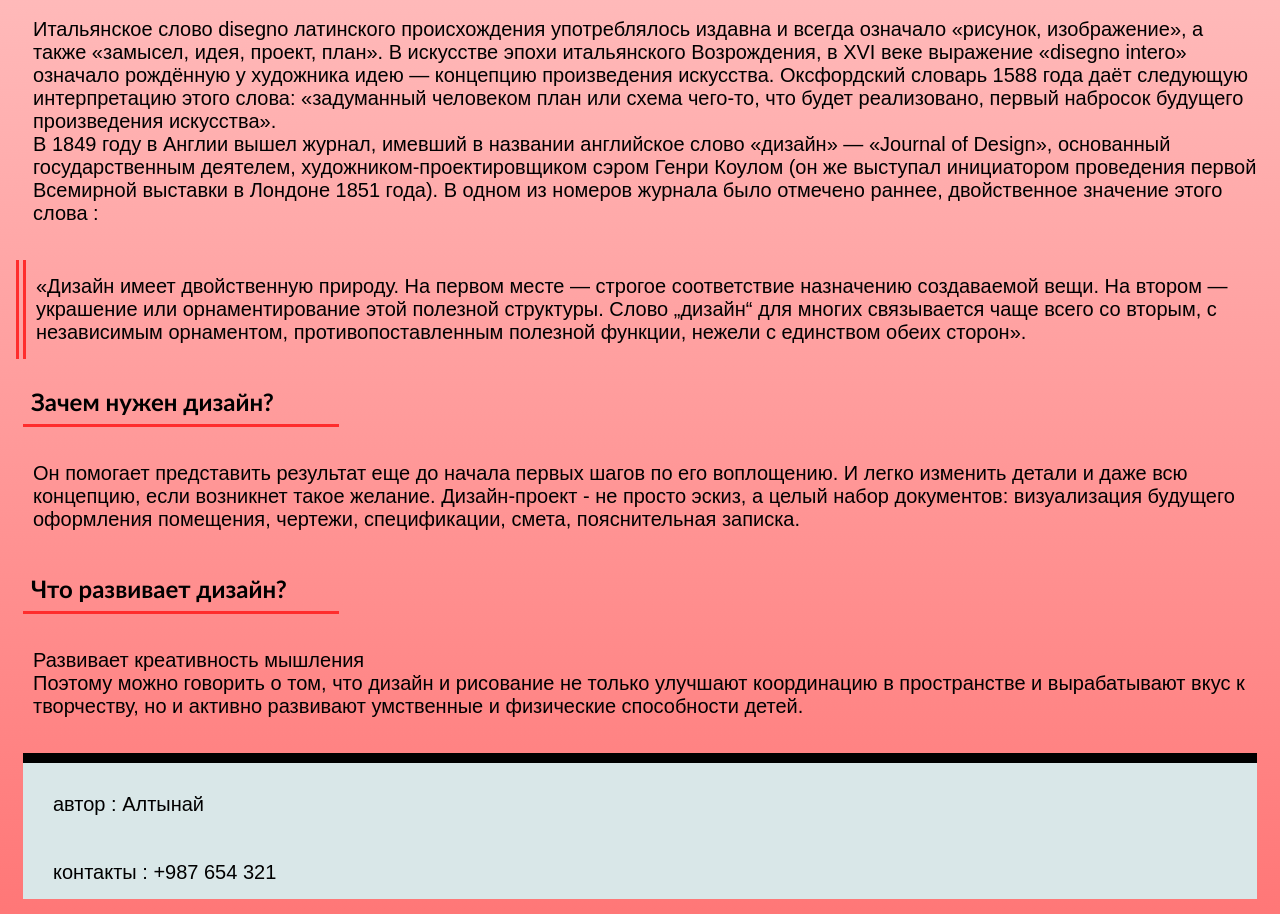
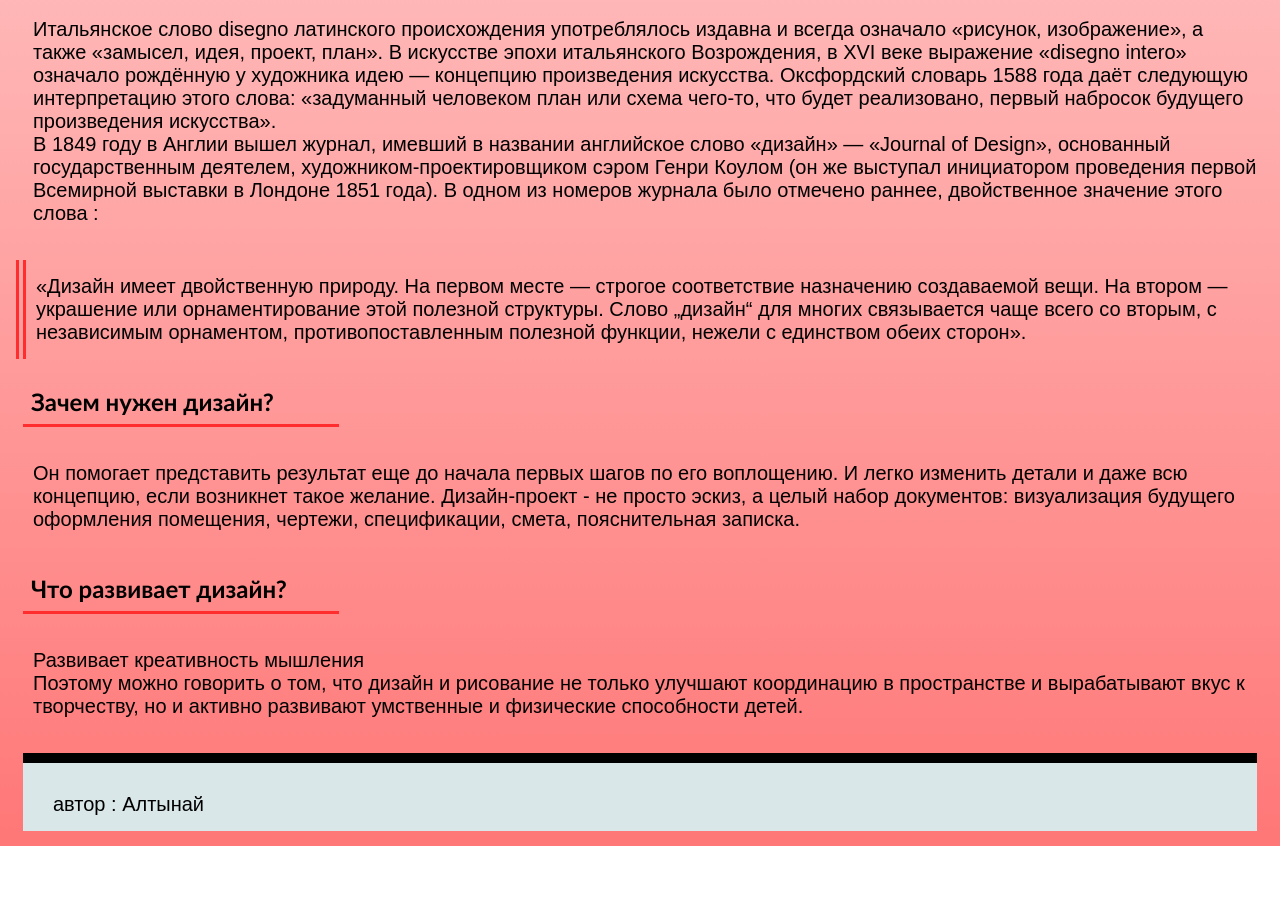
Before and after one commit to altyshakurmanova/design, a plain HTML site: page index.html in a window 1280 px wide. Shown: the part 961-1875 px from the top of the page. After the commit the page ends 1807 px from the top, so only its background shows below. Drawn offline with Linux system fonts and the light colour scheme.

Commit message:
Update index.html

```diff
--- a/index.html
+++ b/index.html
@@ -31,7 +31,6 @@
     </main>
     <footer>
       <p>автор  :  Алтынай</p>
-      <p>контакты : +987 654 321</p>
       </footer>
   </body>
 </html>
```
